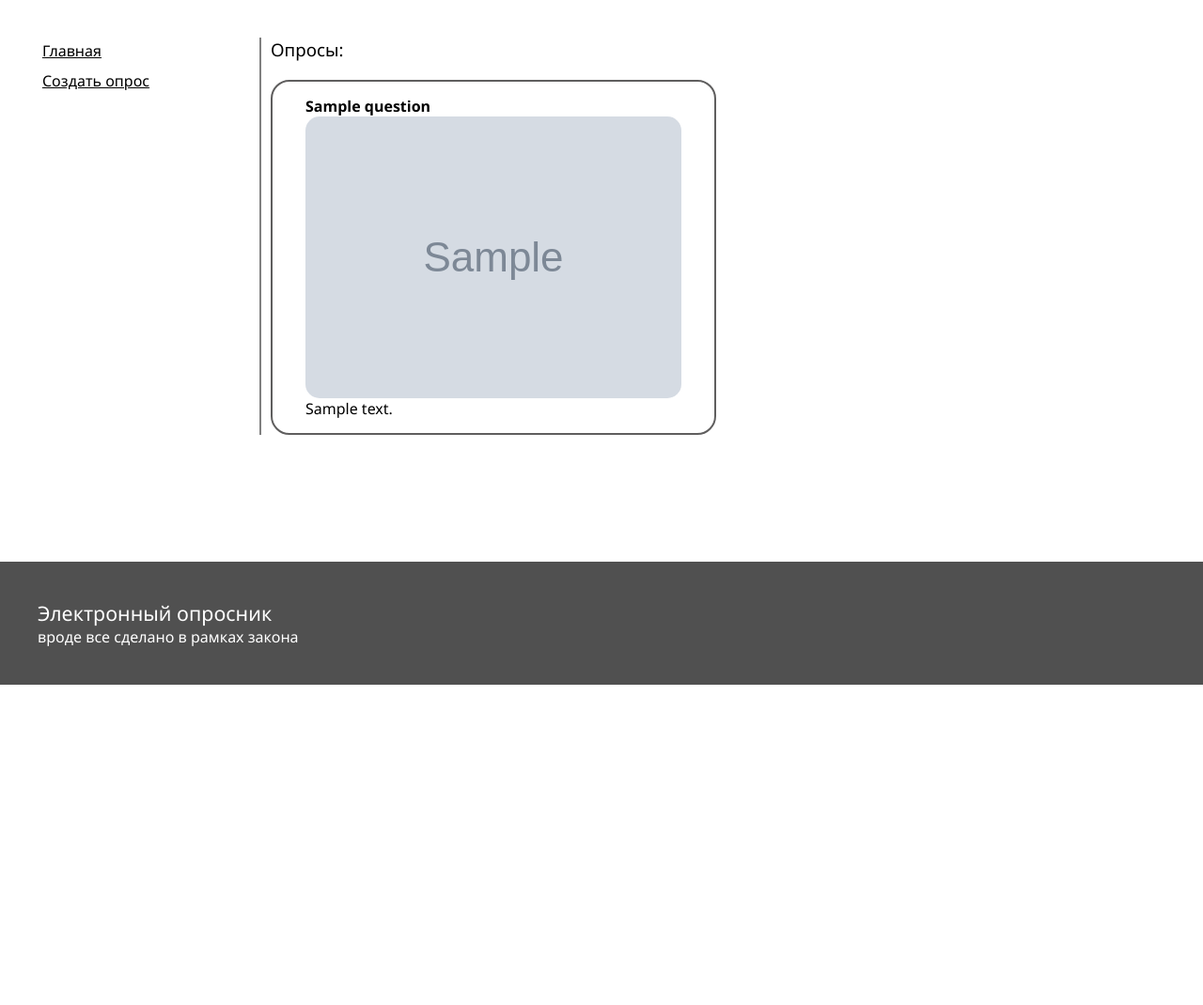
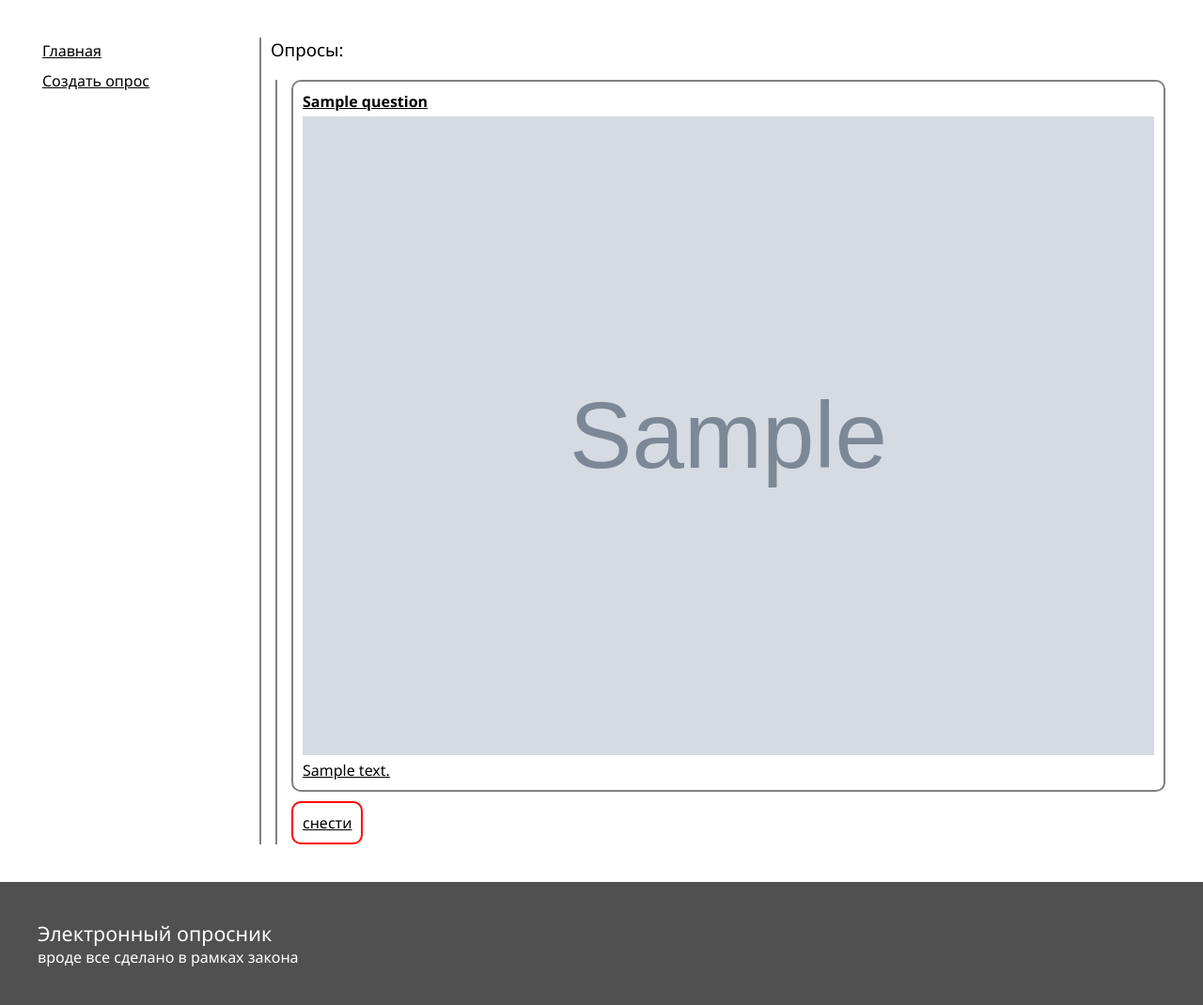
Before and after one commit to rh64s/django-monolith-questionnaire-practic, a Django app: page / in a window 1280 px wide. Shown: the part 71-1141 px from the top of the page at 94% size. Before the commit the page ends 800 px from the top, so only its background shows below. Run offline with Django 3.2, Linux system fonts and the light colour scheme; tables that the repository leaves empty hold one stand-in row (values such as "Sample post"); grey boxes marked "Sample" are stand-in pictures; some libraries are stand-ins or nearby versions.

Commit message:
upd: all

```diff
--- a/mysite/polls/models.py
+++ b/mysite/polls/models.py
@@ -26,6 +26,7 @@ class Question(models.Model):
     death_date = models.DateField('date death');
     image = models.ImageField(blank=True, upload_to=get_timestamp_path, verbose_name='Изображение');
     author = models.ForeignKey(PUser, on_delete=models.CASCADE, verbose_name='Автор вопроса');
+    can_reanswer = models.BooleanField(verbose_name="Можно заново переголосовать")
 
     def was_published_recently(self):
         return self.pub_date >= timezone.now() - datetime.timedelta(days=1);
--- /dev/null
+++ b/mysite/polls/static/question.css
@@ -0,0 +1,33 @@
+.question-holder {
+    display: flex;
+    flex-direction: column;
+    gap:10px;
+}
+.question {
+    display: flex;
+    flex-direction: column;
+    gap: 10px;
+    margin-left: 5px;
+    padding-left: 15px;
+    border-left: 2px solid gray;
+}
+.question-in {
+    display: flex;
+    flex-direction: column;
+    border-radius: 10px;
+    border: 2px solid gray;
+    padding: 10px;
+    gap: 5px;
+}
+.question-delete {
+    display: flex;
+    width: fit-content;
+    padding: 10px;
+    background-color: rgb(255, 255, 255);
+    border-radius: 10px;
+    border: 2px solid red;
+}
+.question-delete:hover {
+
+    cursor: pointer;
+}
--- a/mysite/polls/static/style.css
+++ b/mysite/polls/static/style.css
@@ -1,3 +1,5 @@
+@import url("question.css");
+
 * {
     border: none;
     padding: 0;
@@ -77,37 +79,8 @@ aside {
     flex-direction: column;
     gap: 20px;
 }
-.content > .main_qustion-holder {
-    display: flex;
-    flex-direction: column;
-    gap:10px;
-}
-.content > .main_qustion-holder > a {
-    text-decoration: none;
-    font-style: normal;
-}
-.question {
-    display: flex;
-    flex-direction: column;
-    border: 2px solid rgb(95, 94, 94);
-    border-radius: 20px;
-    width: max-content;
-    height: max-content;
-    padding: 15px 35px;
 
-    transition: border-color var(--animation-speed-1);
-}
-.content > .main_qustion-holder > .main_question > img {
-    height: 300px;
-}
-.question-img {
-    border-radius: 15px;
-}
-.content > .main_qustion-holder > .main_question:hover {
-    cursor: pointer;
-    border-color: rgb(197, 197, 197);
-    color: black;
-}
+
 form {
     display: flex;
     flex-direction: column;
--- a/mysite/polls/templates/layout/basic.html
+++ b/mysite/polls/templates/layout/basic.html
@@ -6,7 +6,6 @@
     <meta charset="UTF-8">
     <meta name="viewport" content="width=device-width, initial-scale=1.0">
     <link rel="stylesheet" type="text/css" href="{% static 'style.css' %}">
-
     <title>{% block title %} Главная {% endblock %}</title>
 </head>
 <body>
--- a/mysite/polls/templates/polls/question/index.html
+++ b/mysite/polls/templates/polls/question/index.html
@@ -7,15 +7,19 @@
 
 {% if latest_question_list %}
     <h2>Опросы:</h2>
-    <div class="main_qustion-holder">
+    <div class="qustion-holder">
         {% for question in latest_question_list %}
-        <a class="question" href="{% url 'polls:detail' question.id %}">
+        <div class="question">
+            <a class="question-in" href="{% url 'polls:detail' question.id %}">
                 <h3>{{question.question_header}}</h3>
                 {% if question.image %}
                 <img class="question-img" src="{% thumbnail question.image 'scale_medium' %}">
                 {% endif %}
                 <p>{{question.question_text}}</p>
             </a>
+            <a class="question-delete" href="www.wxample.com">снести</a>
+        </div>
+
         {% endfor %}
     </div>
 
--- a/mysite/polls/urls.py
+++ b/mysite/polls/urls.py
@@ -19,9 +19,12 @@ urlpatterns = [
     path('account/logout/', views.p_logout, name='logout'),
 
 
+
     # question
     path('<int:pk>/', views.DetailView.as_view(), name='detail'),
     path('<int:pk>/results/', views.ResultsView.as_view(), name='results'),
     path('<int:question_id>/vote/', views.vote, name='vote'),
     path('question_create/', views.question_create, name='question_create'),
+    path('<int:question_id>/question_delete/', views.question_delete, name='question_delete'),
+
 ];
--- a/mysite/polls/views.py
+++ b/mysite/polls/views.py
@@ -92,6 +92,21 @@ def question_create(request):
     context = {'form': form, 'formset':formset};
     return render(request, 'polls/question/create.html',context);
 
+@login_required(login_url="polls:login")
+def question_delete(request, question_id):
+    try:
+        Question.objects.get(author=request.user.pk, pk=question_id).delete();
+        messages.add_message(request, messages.SUCCESS, "Вопрос удален!");
+        return redirect('polls:profile')
+    except:
+        messages.add_message(request, messages.SUCCESS, "Вопрос не удалось удалить!");
+
+        return redirect('polls:profile')
+
+
+
+
+
 # USER VIEWS
 
 class PLoginView(LoginView):
```
Also changed, not shown: mysite/polls/templates/polls/user/profile.html (+4 -8 lines). Lines whose indentation alone changed are shown as unchanged.
